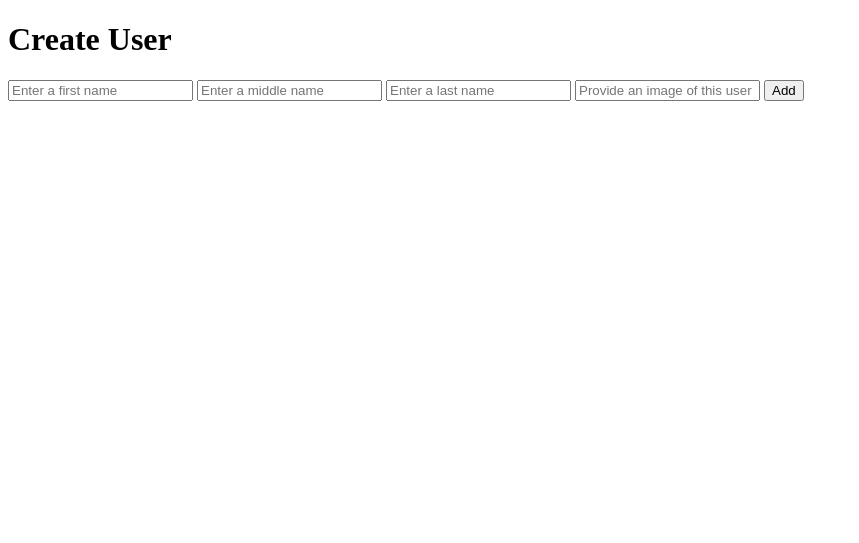
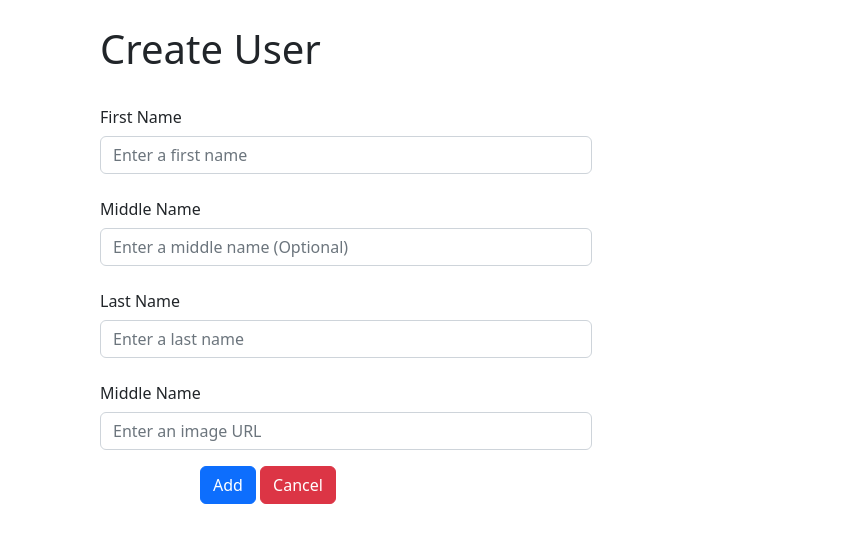
Before and after one commit to sangerco/flask_blogly, a Flask app: page /users/new in a window 1280 px wide. Shown: the top 543 px of the page, without its empty margins (0-859 px from the left). Run offline with Flask 2, Linux system fonts and the light colour scheme.

Commit message:
added styling

```diff
--- /dev/null
+++ b/static/app.css
@@ -0,0 +1,28 @@
+#user-name {
+    margin-top: 25px;
+    margin-left: 100px;
+    margin-bottom: 25px;
+}
+
+img {
+    margin-left: 100px;
+}
+
+#button_container {
+    margin-top: 15px;
+    margin-left: 100px;
+}
+
+#users {
+    margin-top: 25px;
+    margin-left: 100px;
+    margin-bottom: 25px;
+}
+
+#user-list {
+    margin-left: 100px;
+}
+
+#form {
+    margin-left: 100px;
+}
--- a/templates/add-user.html
+++ b/templates/add-user.html
@@ -5,14 +5,43 @@
 
 {% block content%}
 
-<h1>Create User</h1>
+<h1 id="users">Create User</h1>
 
-<form action="/users/new" method="POST">
-    <input type="text" name="first_name" placeholder="Enter a first name">
-    <input type="text" name="middle_name" placeholder="Enter a middle name">
-    <input type="text" name="last_name" placeholder="Enter a last name">
-    <input type="text" name="image_url" placeholder="Provide an image of this user">
-    <button>Add</button>
+<form id="form" action="/users/new" method="POST">
+    <div class="mb-3">
+        <label class="col-sm-2 col-form-label">First Name</label>
+        <div class="col-sm-5">
+            <input type="text" class="form-control" name="first_name" placeholder="Enter a first name">
+        </div>
+    </div>
+    <div class="mb-3">
+        <label class="col-sm-2 col-form-label">Middle Name</label>
+        <div class="col-sm-5">
+            <input type="text" class="form-control" name="middle_name" placeholder="Enter a middle name (Optional)">
+        </div>
+    </div>
+    <div class="mb-3">
+        <label class="col-sm-2 col-form-label">Last Name</label>
+        <div class="col-sm-5">
+            <input type="text" class="form-control" name="last_name" placeholder="Enter a last name">
+        </div>
+    </div>
+    <div class="mb-3">
+        <label class="col-sm-2 col-form-label">Middle Name</label>
+        <div class="col-sm-5">
+            <input type="text" class="form-control" name="image_url" placeholder="Enter an image URL">
+        </div>
+    </div>
+    <div id="button_container">
+        <button class="btn btn-primary">Add</button>
+        <button type="button" id="cancelButton" class="btn btn-danger">Cancel</button>
+    </div>
 </form>
 
+<script type="text/javascript">
+    document.getElementById("cancelButton").onclick = function () {
+        location.href = "/users";
+    };
+</script>
+
 {% endblock %}
--- a/templates/base.html
+++ b/templates/base.html
@@ -4,9 +4,13 @@
     <meta charset="UTF-8">
     <meta http-equiv="X-UA-Compatible" content="IE=edge">
     <meta name="viewport" content="width=device-width, initial-scale=1.0">
+    <link href="https://cdn.jsdelivr.net/npm/bootstrap@5.2.2/dist/css/bootstrap.min.css" rel="stylesheet" integrity="sha384-Zenh87qX5JnK2Jl0vWa8Ck2rdkQ2Bzep5IDxbcnCeuOxjzrPF/et3URy9Bv1WTRi" crossorigin="anonymous">
+    <link rel="stylesheet" href="/static/app.css">
     <title>{% block title %}TITLE{% endblock %}</title>
 </head>
 <body>
+
     {% block content %}CONTENT{% endblock %}
+
 </body>
 </html>
```
Also changed, not shown: templates/edit-user.html (+30 -7 lines), templates/user-info.html (+10 -7 lines), templates/users.html (+5 -3 lines).
